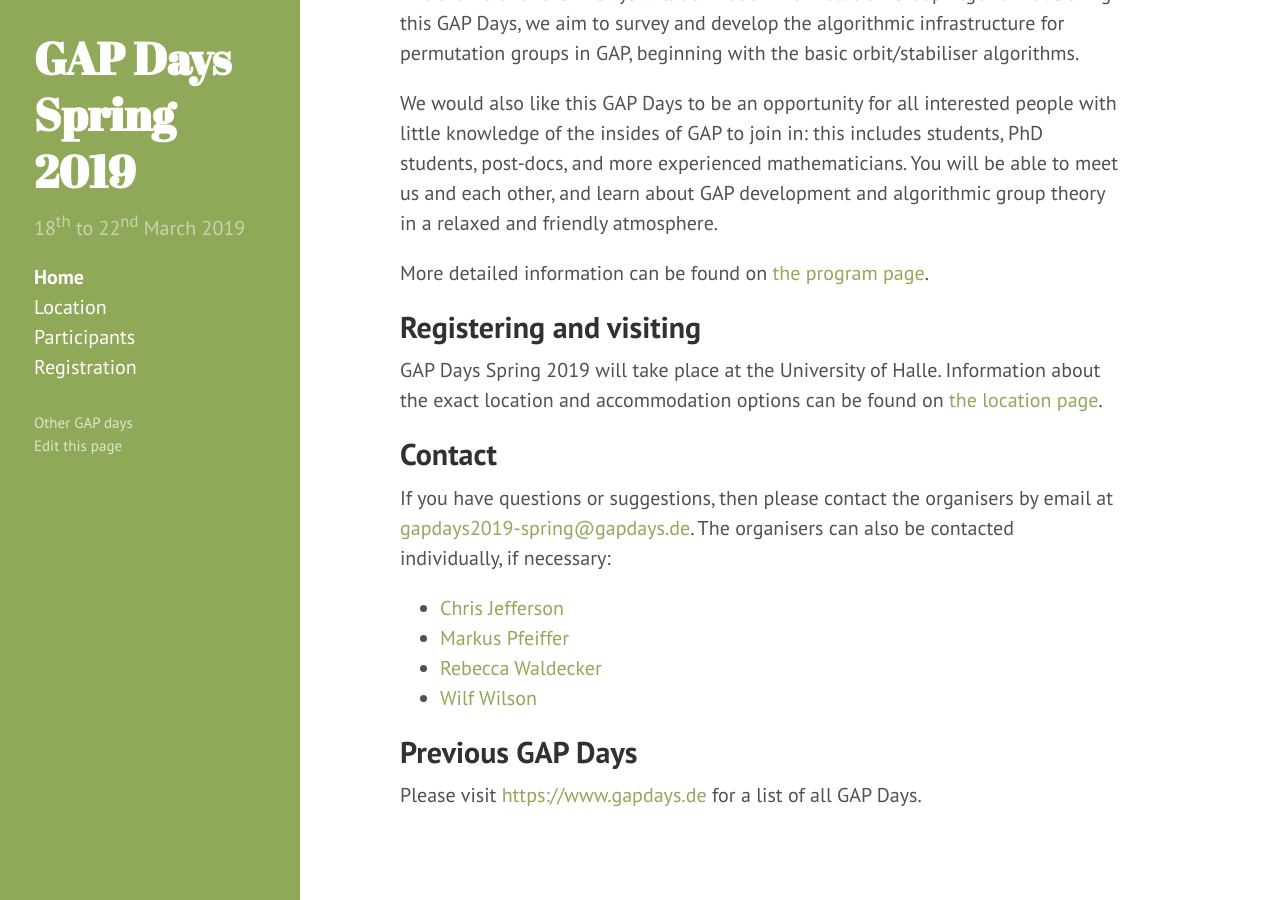
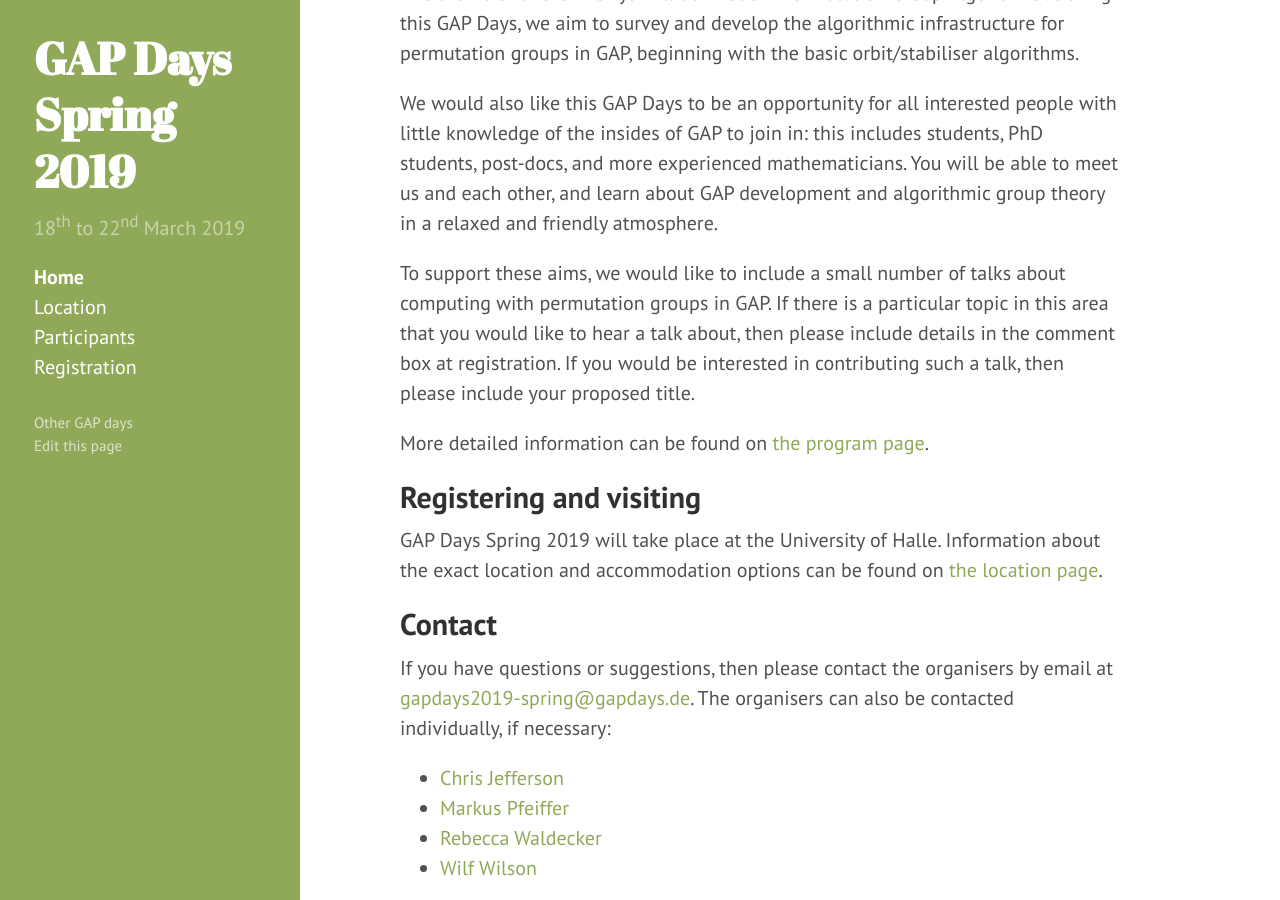
Before and after one commit to jesusmartinez-garcia/2020-01-21-colchester-workshop, a Jekyll site: the page built from index.md, in a window 1280 px wide and 900 px high, scrolled down 734 px. Built offline with Jekyll 4.4.1, drawn with Linux system fonts in a browser that asks for light colours.

Commit message:
Add information about soliciting talks;

```diff
--- a/index.md
+++ b/index.md
@@ -33,6 +33,12 @@ PhD students, post-docs, and more experienced mathematicians. You will be able
 to meet us and each other, and learn about GAP development and algorithmic group
 theory in a relaxed and friendly atmosphere.
 
+To support these aims, we would like to include a small number of talks about
+computing with permutation groups in GAP. If there is a particular topic in this
+area that you would like to hear a talk about, then please include details in
+the comment box at registration.  If you would be interested in contributing
+such a talk, then please include your proposed title.
+
 More detailed information can be found on [the program page]({{ site.baseurl }}/program).
 
 ## Registering and visiting
```
